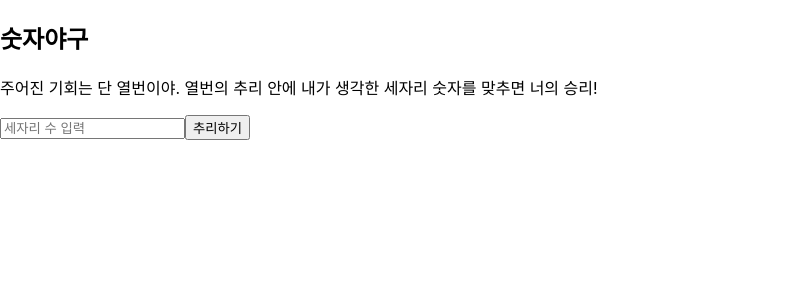
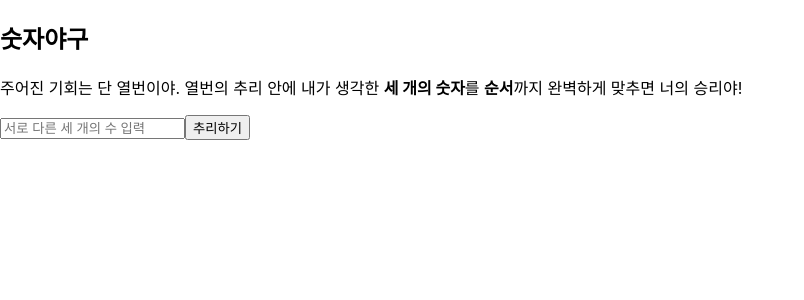
Before and after one commit to Chaemin-L/React_study, a React (Create React App) app in the folder 01_bulls_and_cows/: page / in a window 1280 px wide. Shown: the top 300 px of the page, without its empty margins (0-804 px from the left). Built offline with nearby package versions, Linux system fonts and the light colour scheme.

Commit message:
fix: Check numbers in input box

```diff
--- a/01_bulls_and_cows/src/App.js
+++ b/01_bulls_and_cows/src/App.js
@@ -26,6 +26,7 @@ function App() {
   const [answer, setAnswer] = useState(createRandom());
   const [guessList, setList] = useState([]);
   const [input, setInput] = useState();
+  const [caution, setCaution] = useState(0);
   const [isOver, setIsOver] = useState({ status: 0, msg: "Game Over!!" });
 
   let nextId = useRef(0);
@@ -35,6 +36,12 @@ function App() {
   };
 
   const onGuess = () => {
+    if (isNaN(input) || Number(input)<0 || Number(input)>999) {
+      setCaution(1);
+      return;
+    }
+
+    setCaution(0);
     console.log(answer);
     let strike = 0; let ball = 0;
     // Strike, Ball, Out Algorithm
@@ -76,7 +83,8 @@ function App() {
   return (
     <div>
       <Header />
-      {!(isOver.status===1) && <><InputForm onChange={onChange} onGuess={onGuess} /><RecordList guessList={guessList} /></>}
+      {!(isOver.status === 1) && <><InputForm onChange={onChange} onGuess={onGuess} /><RecordList guessList={guessList} /></>}
+      { caution===1 && <div> 세 개의 서로 다른 숫자를 올바르게 입력해주세요!</div>}
       {isOver.status===1 && <Ending msg={isOver.msg} onRestart={onRestart} />}
     </div>
   );
--- a/01_bulls_and_cows/src/Header.js
+++ b/01_bulls_and_cows/src/Header.js
@@ -4,7 +4,7 @@ export default function Header(){
     return (
         <div>
             <h2>숫자야구</h2>
-            <p> 주어진 기회는 단 열번이야. 열번의 추리 안에 내가 생각한 세자리 숫자를 맞추면 너의 승리!</p>
+            <p> 주어진 기회는 단 열번이야. 열번의 추리 안에 내가 생각한 <b>세 개의 숫자</b>를 <b>순서</b>까지 완벽하게 맞추면 너의 승리야!</p>
         </div>
     );
 }
--- a/01_bulls_and_cows/src/InputForm.js
+++ b/01_bulls_and_cows/src/InputForm.js
@@ -3,7 +3,7 @@ import React from 'react';
 export default function InputForm({onChange, onGuess}) {
     return (
         <div>
-            <input placeholder="세자리 수 입력" onChange={onChange}  required/>
+            <input placeholder="서로 다른 세 개의 수 입력" onChange={onChange}  required/>
             <button onClick={onGuess}>추리하기</button>
         </div>
     )
```
